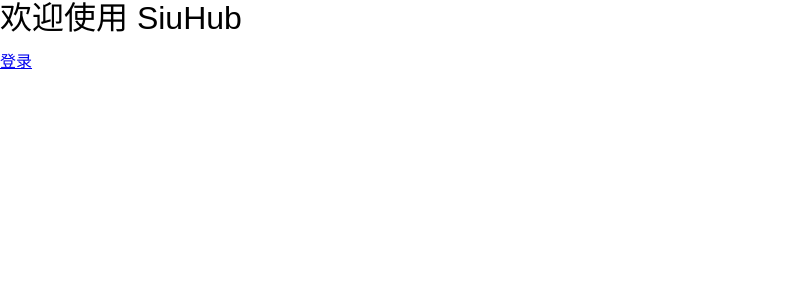
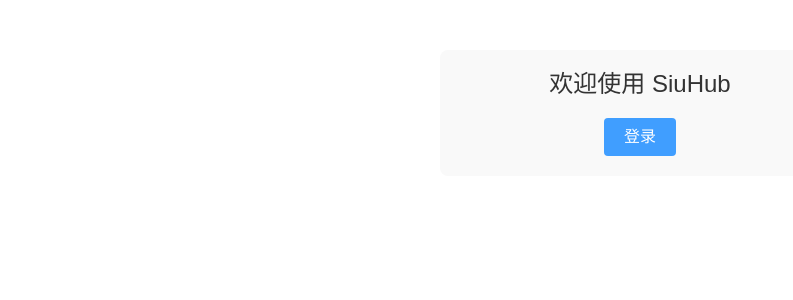
Before and after one commit to klearnin/SiuHub, a Vue app in the folder frontend/: page / in a window 1280 px wide. Shown: the top 300 px of the page, without its empty margins (0-793 px from the left). Built offline with nearby package versions, Linux system fonts and the light colour scheme.

Commit message:
style:修改了初始和登录界面的弹窗样式

```diff
--- a/frontend/src/views/Home.vue
+++ b/frontend/src/views/Home.vue
@@ -1,6 +1,48 @@
 <template>
-    <div>
-      <h1>欢迎使用 SiuHub</h1>
-      <router-link to="/login">登录</router-link>
+  <div class="home-container">
+    <h1>欢迎使用 SiuHub</h1>
+    <div class="actions">
+      <router-link to="/login" class="login-btn">登录</router-link>
     </div>
-  </template>
+  </div>
+</template>
+
+<script setup>
+// 如果需要可以在这里添加逻辑
+</script>
+
+<style scoped>
+.home-container {
+  width: 100%;
+  max-width: 400px;
+  margin: 50px auto;
+  padding: 20px;
+  background-color: #f9f9f9;
+  border-radius: 8px;
+  text-align: center;
+}
+
+h1 {
+  font-size: 24px;
+  color: #333;
+  margin-bottom: 20px;
+}
+
+.actions {
+  margin-top: 20px;
+}
+
+.login-btn {
+  display: inline-block;
+  padding: 10px 20px;
+  background-color: #409eff;
+  color: white;
+  border-radius: 4px;
+  text-decoration: none;
+  font-size: 16px;
+}
+
+.login-btn:hover {
+  background-color: #66b1ff;
+}
+</style>
--- a/frontend/src/views/Login.vue
+++ b/frontend/src/views/Login.vue
@@ -88,6 +88,7 @@
 import { ref, computed, onMounted } from "vue";
 import { useRouter } from "vue-router";
 import axios from "axios";
+import { ElMessage } from "element-plus";  // ✅ 新增 Element Plus 消息组件
 
 const router = useRouter();
 
@@ -129,22 +130,22 @@
   if (path) {
     router.push(path);
   } else {
-    alert("该用户类型暂未设置跳转路径");
+    ElMessage.error("该用户类型暂未设置跳转路径");  // ✅ 替换 alert
   }
 };
 
 const validateLoginForm = () => {
   console.log(form.value);  // 打印表单内容
   if (!form.value.phone) {
-    alert("请输入手机号");
+    ElMessage.error("请输入手机号");  // ✅ 替换 alert
     return false;
   }
   if (!form.value.password) {
-    alert("请输入密码");
+    ElMessage.error("请输入密码");  // ✅ 替换 alert
     return false;
   }
   if (!form.value.userType) {
-    alert("请选择身份");
+    ElMessage.error("请选择身份");  // ✅ 替换 alert
     return false;
   }
   return true;
@@ -166,11 +167,11 @@
     });
     console.log("登录返回数据", res.data);
     localStorage.setItem("token", res.data.token);
-    alert("登录成功");
+    ElMessage.success("登录成功");  // ✅ 替换 alert
     redirectAfterLogin(res.data.user.type);
   } catch (err) {
     console.error("登录失败详细信息：", err.response?.data);
-    alert(err.response?.data?.message || "登录失败");
+    ElMessage.error(err.response?.data?.message || "登录失败");  // ✅ 替换 alert
   }
 };
 
@@ -180,17 +181,17 @@
   const emailRegex = /^[^\s@]+@[^\s@]+\.[^\s@]+$/;
 
   if (!phoneRegex.test(form.value.phone)) {
-    alert("请输入合法的手机号");
+    ElMessage.error("请输入合法的手机号");  // ✅ 替换 alert
     return;
   }
 
   if (!emailRegex.test(form.value.email)) {
-    alert("请输入合法的邮箱地址");
+    ElMessage.error("请输入合法的邮箱地址");  // ✅ 替换 alert
     return;
   }
 
   if (!form.value.password || form.value.password.length < 6 || form.value.password.length > 18) {
-    alert("密码长度需为 6~18 位");
+    ElMessage.error("密码长度需为 6~18 位");  // ✅ 替换 alert
     return;
   }
 
@@ -228,16 +229,16 @@
     // 注册成功提示
     let message = res.data.message || "注册成功";
     if (form.value.userType === "coach" && res.data.inviteCode) {
-      message += `\n你的球队邀请码是：${res.data.inviteCode}`;
+      message += `，你的球队邀请码是：${res.data.inviteCode}`;
     }
-    alert(message);
+    ElMessage.success(message);  // ✅ 替换 alert
 
     // 注册成功后切换到登录界面
     isRegister.value = 0;
 
   } catch (err) {
     console.error("注册失败详细信息：", err);
-    alert(err.response?.data?.message || "注册失败");
+    ElMessage.error(err.response?.data?.message || "注册失败");  // ✅ 替换 alert
   }
 };
 
```
Also changed, not shown: 1 other file (tests, documents, lock files or other folders). Lines whose indentation alone changed are shown as unchanged.
